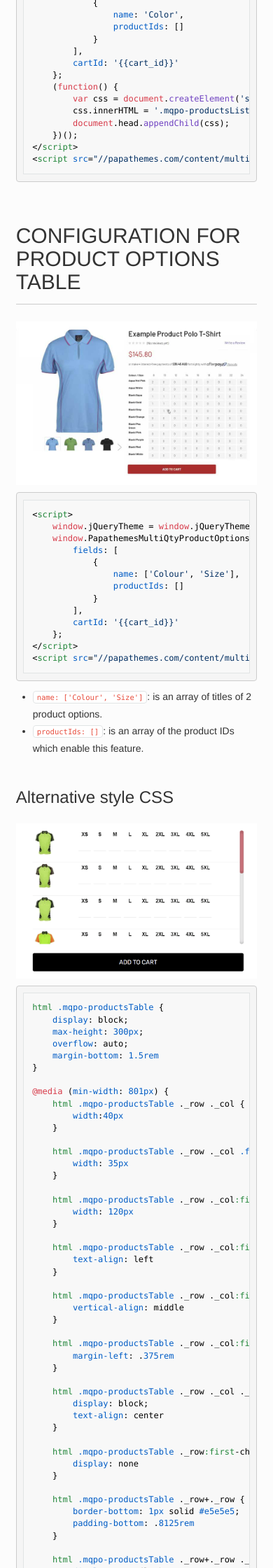
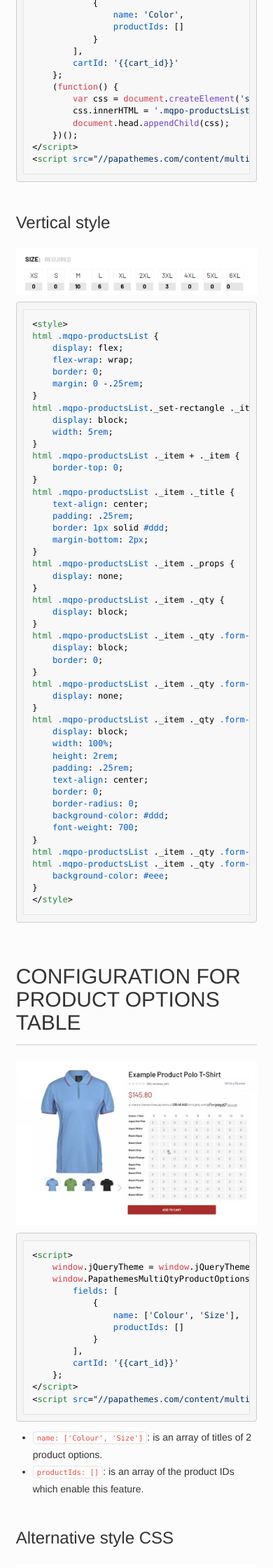
Before and after one commit to tvlgiao/bc-addons-docs, an MkDocs documentation site: the page built from docs/multiple-quantity-product-options.md, in a window 390 px wide. Shown: the part 4160-6400 px from the top of the page at 70% size. Built offline with MkDocs 1.6.1, drawn with Linux system fonts in a browser that asks for light colours; nearby versions of some CDN libraries.

````diff
--- a/docs/css/style.css
+++ b/docs/css/style.css
@@ -85,4 +85,20 @@ pre code {
 	.rst-versions {
 		width: 400px;
 	}
+
+	.wy-side-scroll {
+		width: 400px;
+	}
+
+	.wy-side-nav-search {
+		width: 380px;
+	}
+
+	.wy-menu-vertical {
+		width: 400px;
+	}
+
+	.wy-menu-vertical {
+		width: 380px;
+	}
 }
--- a/docs/multiple-quantity-product-options.md
+++ b/docs/multiple-quantity-product-options.md
@@ -178,6 +178,62 @@ Add to Cart sucessful message template.
 <script src="//papathemes.com/content/multiqtyproductoptions/multi-qty-product-options.shoppartsland.com.js" async></script>
 ```
 
+### Vertical style
+
+![mqpo-vertical-style](img/mqpo-vertical-style.png)
+
+```html
+<style>
+html .mqpo-productsList {
+    display: flex;
+    flex-wrap: wrap;
+    border: 0;
+    margin: 0 -.25rem;
+}
+html .mqpo-productsList._set-rectangle ._item {
+    display: block;
+    width: 5rem;
+}
+html .mqpo-productsList ._item + ._item {
+    border-top: 0;
+}
+html .mqpo-productsList ._item ._title {
+    text-align: center;
+    padding: .25rem;
+    border: 1px solid #ddd;
+    margin-bottom: 2px;
+}
+html .mqpo-productsList ._item ._props {
+    display: none;
+}
+html .mqpo-productsList ._item ._qty {
+    display: block;
+}
+html .mqpo-productsList ._item ._qty .form-increment {
+    display: block;
+    border: 0;
+}
+html .mqpo-productsList ._item ._qty .form-increment .button {
+    display: none;
+}
+html .mqpo-productsList ._item ._qty .form-increment .form-input {
+    display: block;
+    width: 100%;
+    height: 2rem;
+    padding: .25rem;
+    text-align: center;
+    border: 0;
+    border-radius: 0;
+    background-color: #ddd;
+    font-weight: 700;
+}
+html .mqpo-productsList ._item ._qty .form-increment .form-input:hover,
+html .mqpo-productsList ._item ._qty .form-increment .form-input:focus {
+    background-color: #eee;
+}
+</style>
+```
+
 ## Configuration for product options table
 
 ![product-options-table](img/product-options-table.jpg)
````
Also changed, not shown: docs/conditional-product-options.md (+16 -0 lines), docs/sell-by-pack.md (+5 -0 lines), docs/shipping-estimator.md (+23 -0 lines), docs/img/mqpo-vertical-style.png (added).
